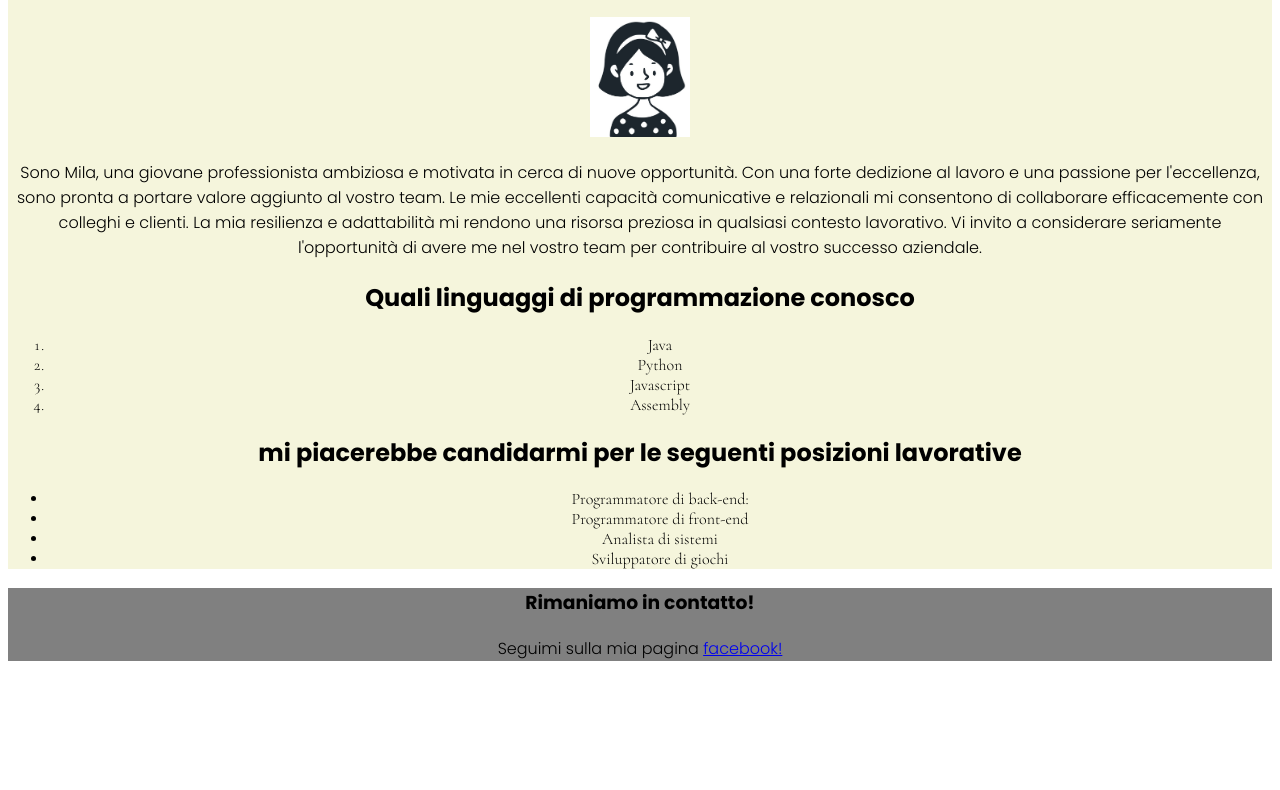
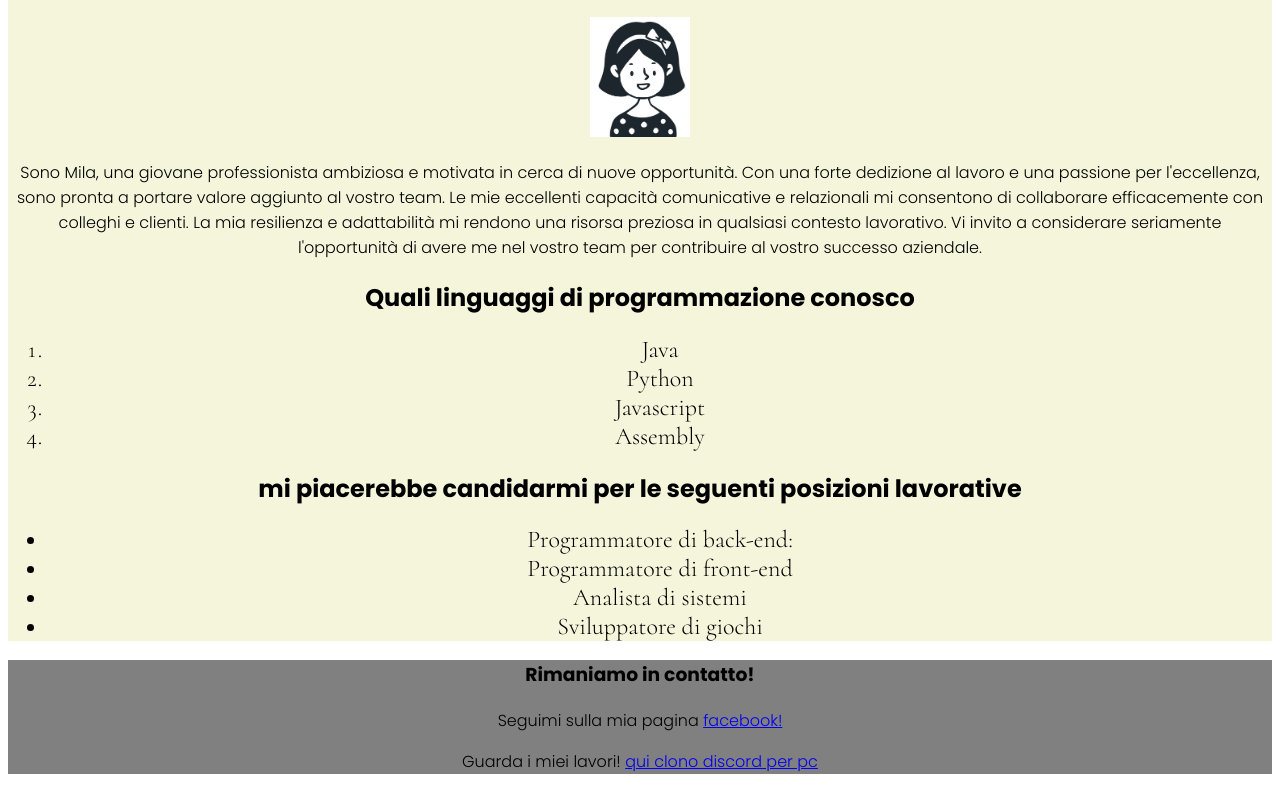
Before and after one commit to challenge-network-18-mar-24/mila-bustamante, a plain HTML site: page index.html in a window 1280 px wide. Shown: the part 129-919 px from the top of the page. Before the commit the page ends 806 px from the top, so only its background shows below. Drawn offline with Linux system fonts and the light colour scheme.

Commit message:
aggingo un link al mio profilo

```diff
--- a/index.html
+++ b/index.html
@@ -57,6 +57,12 @@
           Seguimi sulla mia pagina
           <a href="https://www.facebook.com/">facebook!</a>
         </p>
+        <p>
+          Guarda i miei lavori!
+          <a href="https://mila20242024.github.io/clonazione-discord/"
+            >qui clono discord per pc</a
+          >
+        </p>
       </footer>
     </div>
   </body>
--- a/style.css
+++ b/style.css
@@ -18,7 +18,7 @@ li{
     font-family: "Cormorant", serif;
   font-optical-sizing: auto;
   font-style : normal;
-  font-size: '1.5em';
+  font-size: 1.5em;
 }
 footer{
     background-color: grey;
```
